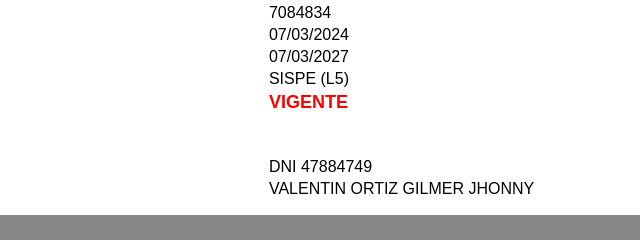
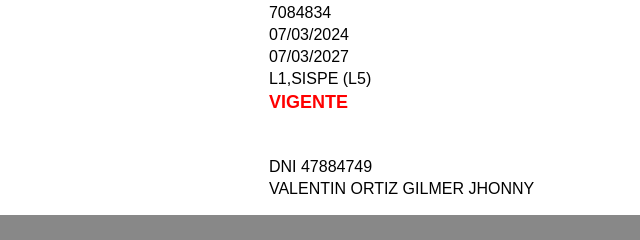
Before and after one commit to sucamecvalidacion/GILMER-JHONNY-VALENTIN-ORTIZ, a plain HTML site: page index.html in a window 1280 px wide. Shown: the part 218-458 px from the top of the page, 216-856 px from the left. Drawn offline with Linux system fonts and the light colour scheme.

Commit message:
Update index.html

```diff
--- a/index.html
+++ b/index.html
@@ -52,7 +52,7 @@
 </tr>
 <tr>
 <td><label>MODALIDADES:</label></td>
-<td><label title="MODALIDADES">SISPE (L5)</label></td>
+<td><label title="MODALIDADES">L1,SISPE (L5)</label></td>
 </tr>
 <tr>
 <td><label>ESTADO:</label></td>
```
